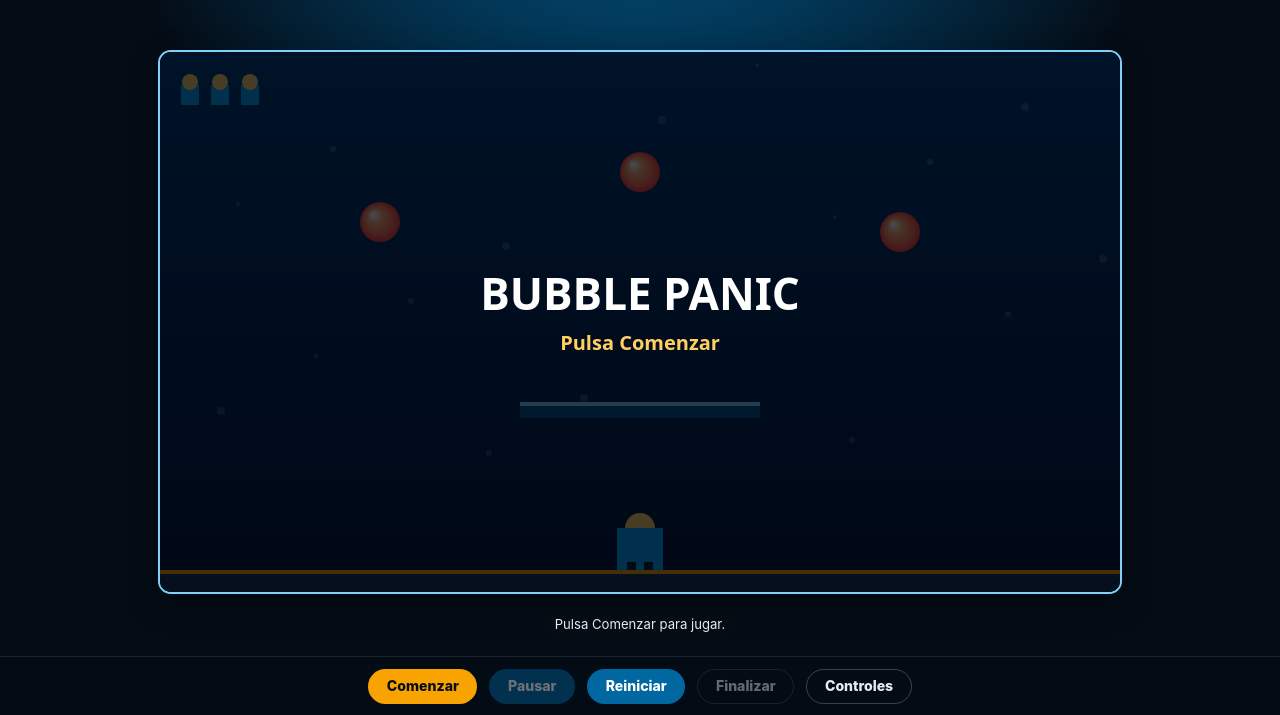
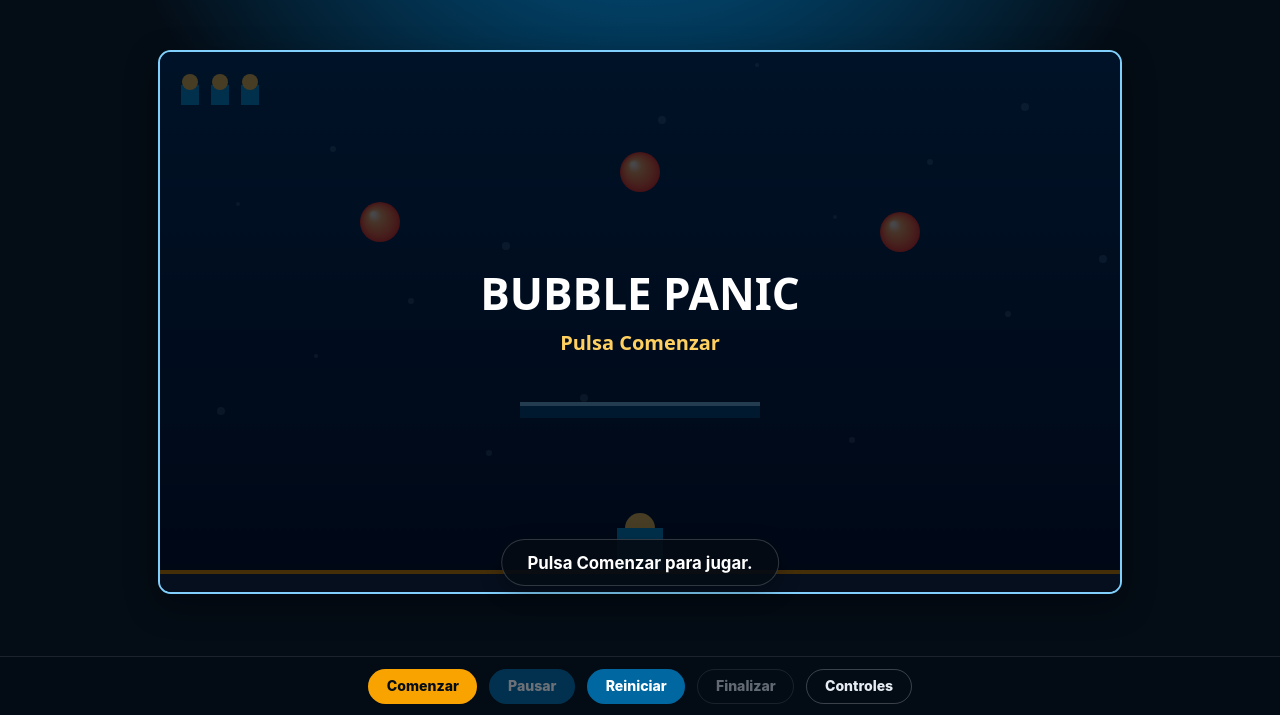
Before and after one commit to InteraccionPersonaOrdenador/ipo2627_china_arcade, a website with bundled scripts: page index.html in a window 1280 px wide. Shown: the part 85-800 px from the top of the page. Built offline with nearby package versions, Linux system fonts and the light colour scheme; animation ran at ten frames a second.

Commit message:
fix: ajustados los mensajes de estado

```diff
--- a/css/styles.css
+++ b/css/styles.css
@@ -150,16 +150,25 @@
 
 .game-status {
   position: absolute;
-  inset: auto 50% var(--space-xs) auto;
-  max-width: calc(100% - 2rem);
-  padding: 0.28rem 0.7rem;
+  inset: auto 50% clamp(2.4rem, 9%, 4.5rem) auto;
+  width: max-content;
+  max-width: min(42rem, calc(100% - 2rem));
+  padding: clamp(0.5rem, 1.4vh, 0.75rem) clamp(1rem, 3vw, 1.6rem);
   transform: translateX(50%);
+  border: 0.0625rem solid oklch(100% 0 0 / 18%);
   border-radius: var(--radius-pill);
-  color: var(--color-neutral-100);
-  background-color: oklch(15% 0.025 250 / 76%);
-  font-size: clamp(0.68rem, 1.4vw, 0.82rem);
+  color: var(--color-neutral-000);
+  background-color: oklch(15% 0.025 250 / 90%);
+  box-shadow: 0 0.45rem 1.4rem oklch(8% 0.02 250 / 32%);
+  font-size: clamp(0.82rem, 1.8vw, 1.05rem);
+  font-weight: 750;
+  line-height: 1.35;
   text-align: center;
-  white-space: nowrap;
+  text-wrap: balance;
+}
+
+.game-status--hidden {
+  display: none;
 }
 
 .game-footer {
--- a/js/config/gameConfig.js
+++ b/js/config/gameConfig.js
@@ -6,6 +6,11 @@ export const GAME_STATE = Object.freeze({
   VICTORY: "victory",
   GAME_OVER: "game-over",
   ENDED: "ended"
+});
+
+export const GAME_OVER_REASON = Object.freeze({
+  TIME: "time",
+  LIVES: "lives"
 });
 
 export const GAME_CONFIG = Object.freeze({
--- a/js/model/GameModel.js
+++ b/js/model/GameModel.js
@@ -1,4 +1,4 @@
-import { GAME_STATE } from "../config/gameConfig.js";
+import { GAME_OVER_REASON, GAME_STATE } from "../config/gameConfig.js";
 import { Ball } from "./entities/Ball.js";
 import { Harpoon } from "./entities/Harpoon.js";
 import { Platform } from "./entities/Platform.js";
@@ -14,6 +14,7 @@ export class GameModel {
     this.timeRemaining = config.rounds[0].time;
     this.transitionRemaining = 0;
     this.invulnerabilityRemaining = 0;
+    this.gameOverReason = null;
     this.balls = [];
     this.platforms = [];
     this.harpoon = null;
@@ -33,6 +34,7 @@ export class GameModel {
     this.score = 0;
     this.lives = this.config.startingLives;
     this.invulnerabilityRemaining = 0;
+    this.gameOverReason = null;
     this.harpoon = null;
     this.player.resetPosition(this.config.width);
     this.loadRound(0);
@@ -86,6 +88,7 @@ export class GameModel {
     this.invulnerabilityRemaining = Math.max(0, this.invulnerabilityRemaining - deltaTime);
 
     if (this.timeRemaining === 0) {
+      this.gameOverReason = GAME_OVER_REASON.TIME;
       this.state = GAME_STATE.GAME_OVER;
       this.harpoon = null;
       return;
@@ -249,6 +252,7 @@ export class GameModel {
     this.invulnerabilityRemaining = this.config.playerInvulnerability;
 
     if (this.lives <= 0) {
+      this.gameOverReason = GAME_OVER_REASON.LIVES;
       this.state = GAME_STATE.GAME_OVER;
     }
   }
@@ -307,6 +311,7 @@ export class GameModel {
       score: this.score,
       lives: this.lives,
       time: Math.ceil(this.timeRemaining),
+      gameOverReason: this.gameOverReason,
       invulnerable: this.invulnerabilityRemaining > 0,
       player: {
         x: this.player.x,
--- a/js/view/GameView.js
+++ b/js/view/GameView.js
@@ -1,4 +1,4 @@
-import { GAME_STATE } from "../config/gameConfig.js";
+import { GAME_OVER_REASON, GAME_STATE } from "../config/gameConfig.js";
 
 export class GameView {
   constructor(elements) {
@@ -39,7 +39,7 @@ export class GameView {
   render(snapshot) {
     this.renderScene(snapshot);
     this.renderHud(snapshot);
-    this.renderInterfaceState(snapshot.state);
+    this.renderInterfaceState(snapshot);
   }
 
   renderScene(snapshot) {
@@ -167,12 +167,15 @@ export class GameView {
   }
 
   drawOverlay(context, snapshot) {
+    const gameOverMessage = snapshot.gameOverReason === GAME_OVER_REASON.TIME
+      ? ["TIEMPO AGOTADO", `Puntuación: ${snapshot.score}`]
+      : ["SIN VIDAS", `Puntuación: ${snapshot.score}`];
     const messages = {
       [GAME_STATE.MENU]: ["BUBBLE PANIC", "Pulsa Comenzar"],
       [GAME_STATE.PAUSED]: ["PAUSA", "Pulsa P o el botón para continuar"],
       [GAME_STATE.ROUND_COMPLETE]: ["¡RONDA SUPERADA!", `Preparando ronda ${snapshot.round + 1}`],
       [GAME_STATE.VICTORY]: ["¡VICTORIA!", `Puntuación: ${snapshot.score}`],
-      [GAME_STATE.GAME_OVER]: ["FIN DE LA PARTIDA", `Puntuación: ${snapshot.score}`],
+      [GAME_STATE.GAME_OVER]: gameOverMessage,
       [GAME_STATE.ENDED]: ["PARTIDA FINALIZADA", "Puedes comenzar de nuevo"]
     };
 
@@ -199,7 +202,8 @@ export class GameView {
     this.elements.score.textContent = snapshot.score;
   }
 
-  renderInterfaceState(state) {
+  renderInterfaceState(snapshot) {
+    const { state } = snapshot;
     const isPlaying = state === GAME_STATE.PLAYING;
     const isPaused = state === GAME_STATE.PAUSED;
     const canEnd = ![GAME_STATE.MENU, GAME_STATE.ENDED].includes(state);
@@ -210,15 +214,27 @@ export class GameView {
     this.elements.pauseButton.disabled = !isPlaying && !isPaused;
     this.elements.endButton.disabled = !canEnd;
 
+    const gameOverStatus = snapshot.gameOverReason === GAME_OVER_REASON.TIME
+      ? "Se ha agotado el tiempo."
+      : "Te has quedado sin vidas.";
     const statusMessages = {
       [GAME_STATE.MENU]: "Pulsa Comenzar para jugar.",
-      [GAME_STATE.PLAYING]: "Muévete con A/D o flechas y dispara con Espacio.",
-      [GAME_STATE.PAUSED]: "Partida en pausa.",
       [GAME_STATE.ROUND_COMPLETE]: "Ronda superada.",
       [GAME_STATE.VICTORY]: "Has completado todas las rondas.",
-      [GAME_STATE.GAME_OVER]: "Te has quedado sin vidas o sin tiempo.",
+      [GAME_STATE.GAME_OVER]: gameOverStatus,
       [GAME_STATE.ENDED]: "Partida finalizada."
     };
-    this.elements.status.textContent = statusMessages[state];
+    const visibleStates = [
+      GAME_STATE.MENU,
+      GAME_STATE.ROUND_COMPLETE,
+      GAME_STATE.VICTORY,
+      GAME_STATE.GAME_OVER,
+      GAME_STATE.ENDED
+    ];
+    this.elements.status.classList.toggle(
+      "game-status--hidden",
+      !visibleStates.includes(state)
+    );
+    this.elements.status.textContent = statusMessages[state] ?? "";
   }
 }
```
